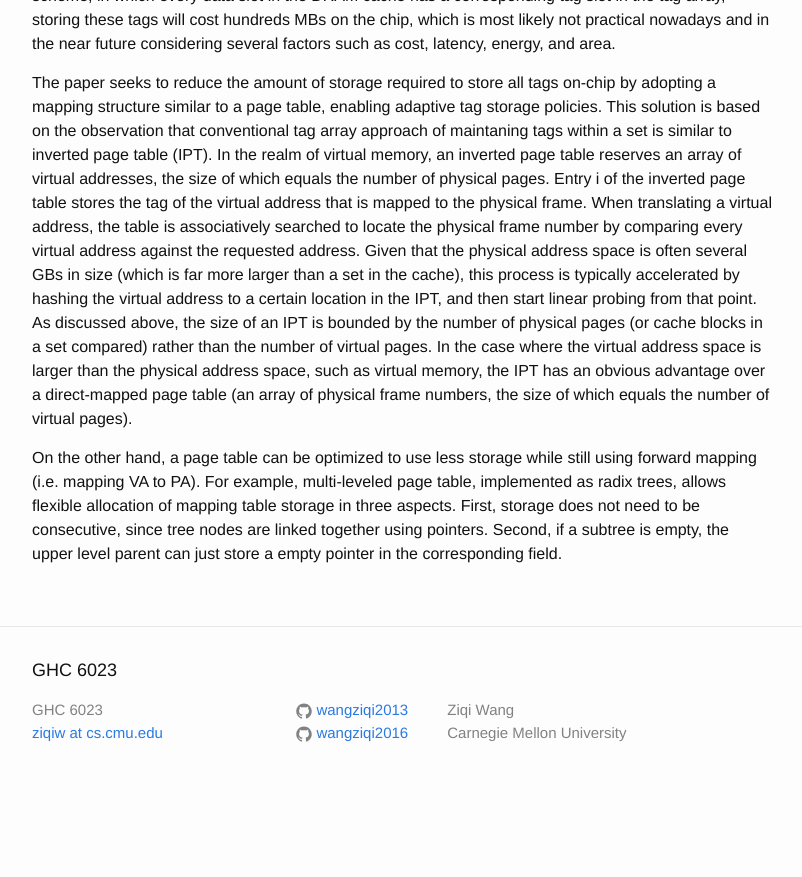
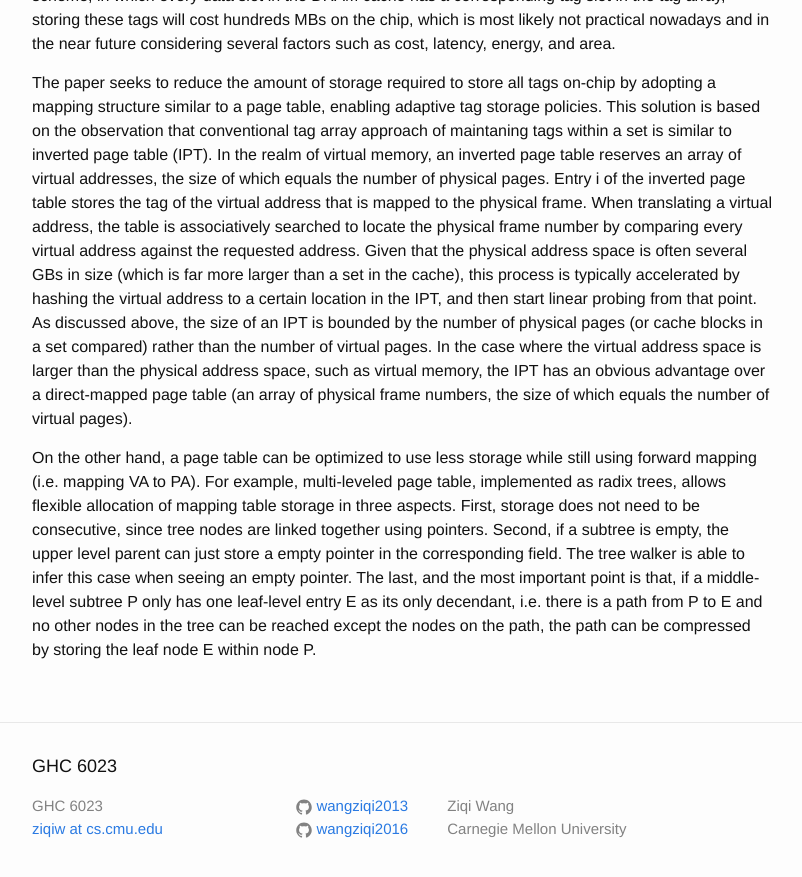
Before and after one commit to wangziqi2013/wangziqi2013.github.io, a Jekyll site: the page built from _posts/2019-09-01-tag-tables.markdown, in a window 1280 px wide and 900 px high, scrolled down 745 px. Shown: the top 877 px of the window, without its empty margins (238-1040 px from the left). Built offline with Jekyll 4.4.1, drawn with Linux system fonts in a browser that asks for light colours; before the commit the page ends 1549 px from its top, so only the background shows below that.

Commit message:
Adding path compression

```diff
--- a/_posts/2019-09-01-tag-tables.markdown
+++ b/_posts/2019-09-01-tag-tables.markdown
@@ -45,4 +45,7 @@ On the other hand, a page table can be optimized to use less storage while still
 (i.e. mapping VA to PA). For example, multi-leveled page table, implemented as radix trees, allows flexible
 allocation of mapping table storage in three aspects. First, storage does not need to be consecutive, since
 tree nodes are linked together using pointers. Second, if a subtree is empty, the upper level parent can just store
-a empty pointer in the corresponding field.
+a empty pointer in the corresponding field. The tree walker is able to infer this case when seeing an empty pointer.
+The last, and the most important point is that, if a middle-level subtree P only has one leaf-level entry E as its
+only decendant, i.e. there is a path from P to E and no other nodes in the tree can be reached except the nodes on the
+path, the path can be compressed by storing the leaf node E within node P.
```
